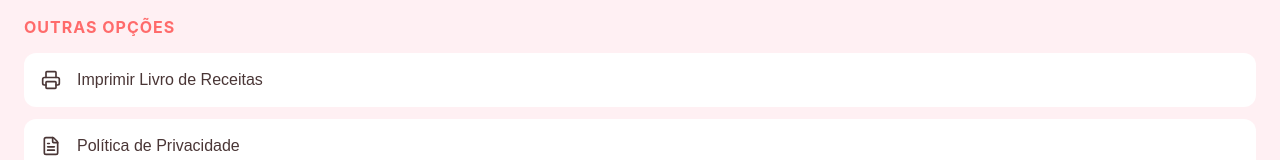
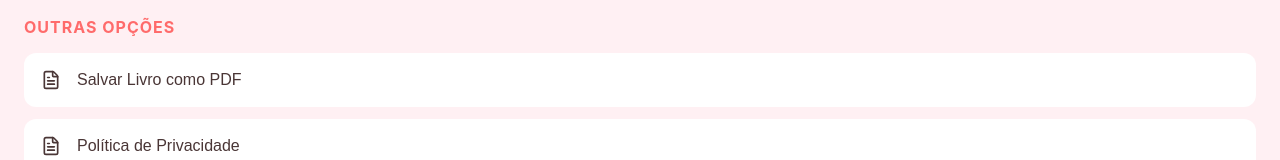
Before and after one commit to elian0108/recipeforloverspwa, a React (Vite) app: page /settings in a window 1280 px wide. Shown: the part 400-560 px from the top of the page. Built offline with nearby package versions, Linux system fonts and the light colour scheme.

Commit message:
fix: delay backup url revocation and rename print to save pdf

```diff
--- a/src/pages/SettingsPage.jsx
+++ b/src/pages/SettingsPage.jsx
@@ -19,7 +19,7 @@ const SettingsPage = () => {
             a.href = url;
             a.download = `backup-receitas-${new Date().toISOString().split('T')[0]}.json`;
             a.click();
-            URL.revokeObjectURL(url);
+            setTimeout(() => URL.revokeObjectURL(url), 1000);
         } catch (error) {
             console.error("Export failed", error);
             alert("Export failed: " + error.message);
@@ -165,8 +165,8 @@ const SettingsPage = () => {
                 <section className="settings-section">
                     <h2>{t('other_options_title')}</h2>
                     <button className="settings-item" onClick={handlePrint}>
-                        <Printer size={20} />
-                        <span>{t('print_recipe_book')}</span>
+                        <FileText size={20} />
+                        <span>Salvar Livro como PDF</span>
                     </button>
                     <button className="settings-item" onClick={() => navigate('/privacy')}>
                         <FileText size={20} />
```
